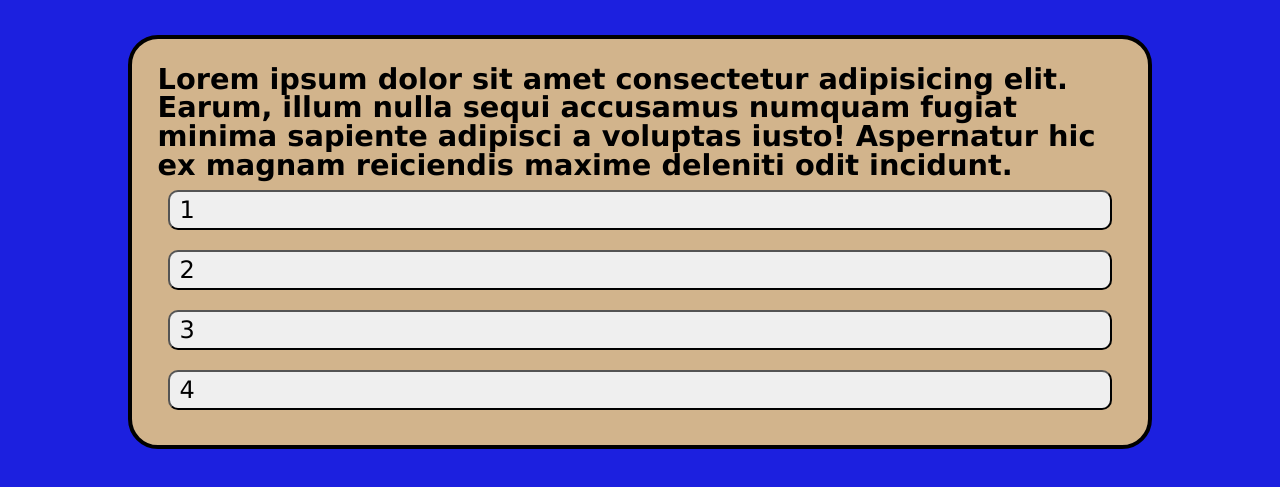
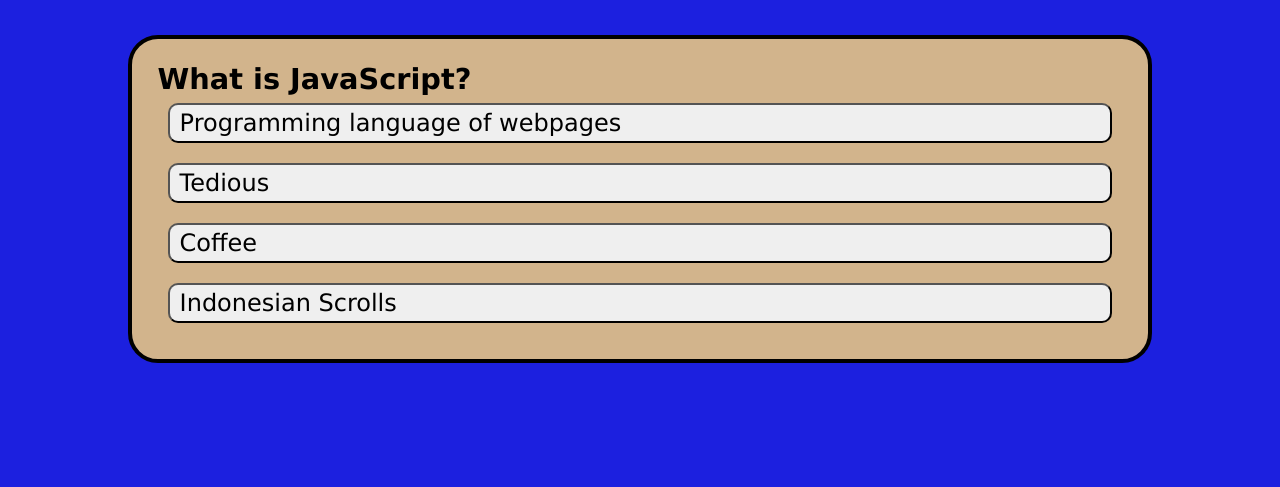
Before and after one commit to mwelle238/Challenge04, a plain HTML site: page index.html in a window 1280 px wide. Shown: the part 157-644 px from the top of the page. Drawn offline with Linux system fonts and the light colour scheme.

Commit message:
added first question and displayQuestion function - tested and works as intended

```diff
--- a/assets/js/script.js
+++ b/assets/js/script.js
@@ -0,0 +1,30 @@
+// grab elements
+var hiScoreLink = document.getElementById("hiScores");
+var timeLeftEl = document.getElementById("timeLeft");
+var questionEl = document.getElementById("questionText");
+var choices = document.querySelectorAll("button");
+
+console.log(hiScoreLink);
+console.log(timeLeftEl);
+console.log(questionEl);
+console.log(choices);
+
+var questions;
+
+const question1 = {
+    qText: "What is JavaScript?",
+    correct: "Programming language of webpages",
+    wrong1: "Tedious",
+    wrong2: "Coffee",
+    wrong3: "Indonesian Scrolls"
+}
+
+function displayQuestion(q) {
+    questionEl.textContent = q.qText;
+    choices[0].textContent = q.correct;
+    choices[1].textContent = q.wrong1;
+    choices[2].textContent = q.wrong2;
+    choices[3].textContent = q.wrong3;
+}
+
+displayQuestion(question1);
--- a/index.html
+++ b/index.html
@@ -32,7 +32,7 @@
 
     </section>
 
-
+    <script type="text/javascript" src="./assets/js/script.js"></script>
 </body>
 
 </html>
```
